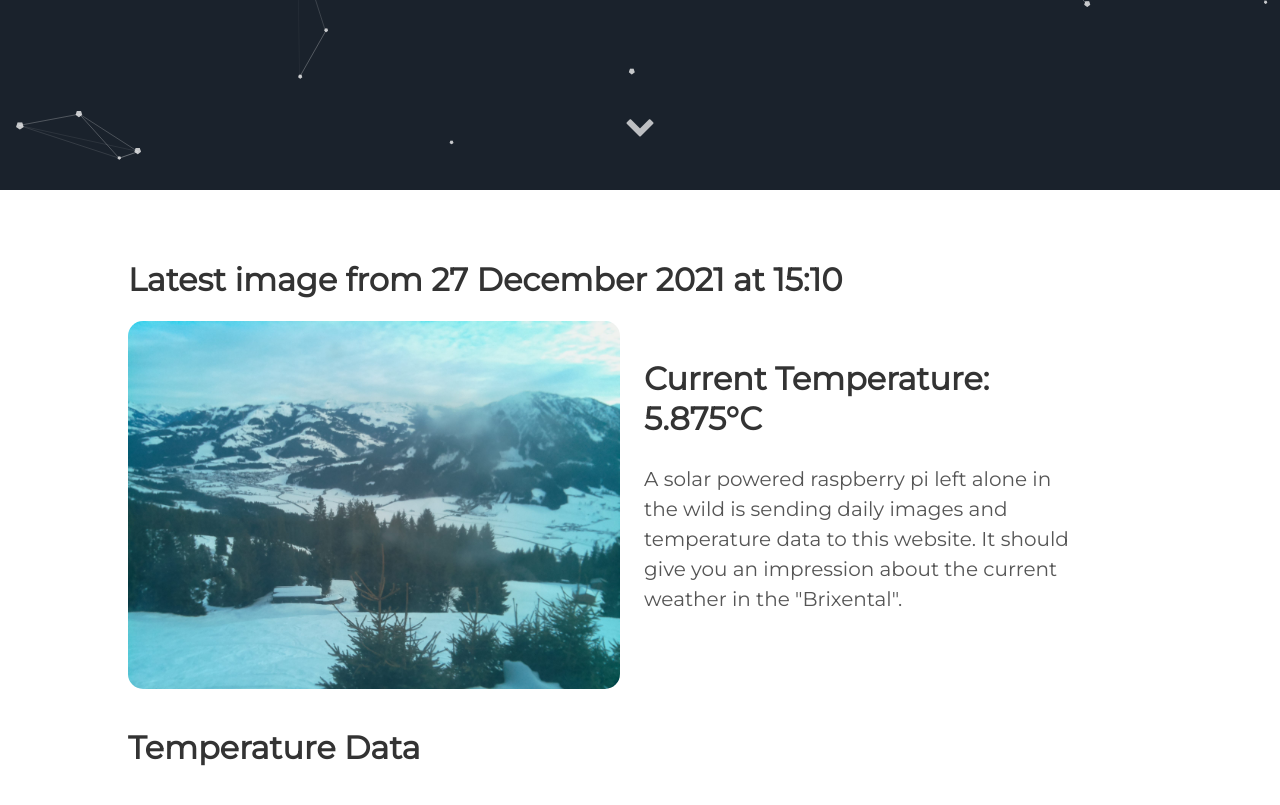
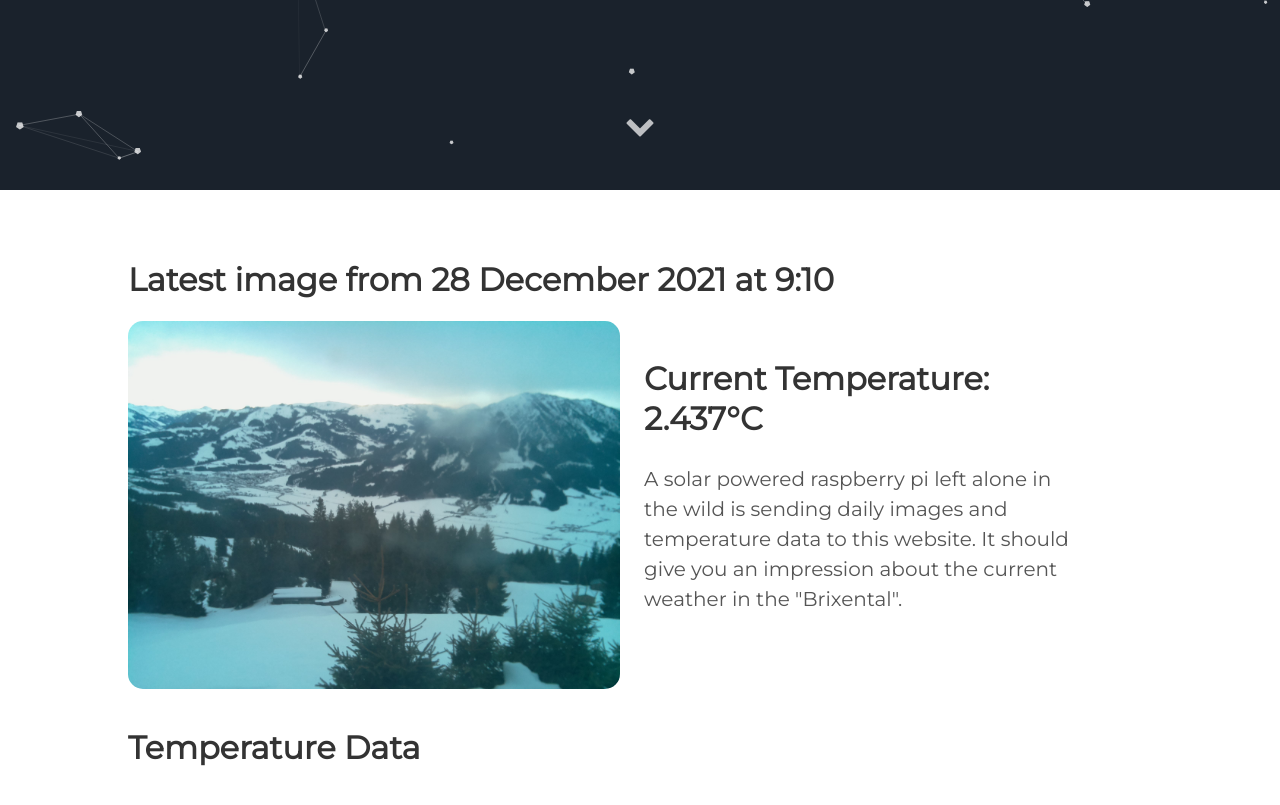
Before and after one commit to vektorious/vektorious.github.io, a Jekyll site: the page built from resources/huette.md, in a window 1280 px wide and 900 px high, scrolled down 710 px. Shown: the top 805 px of the window. Built offline with Jekyll 4.4.1, drawn with Linux system fonts in a browser that asks for light colours.

Commit message:
I'm a bot beep boop

```diff
--- a/resources/huette.md
+++ b/resources/huette.md
@@ -6,13 +6,13 @@ image: '/assets/img/'
 description: 'Live image from the Austrian alps'
 twitter_text: ' '
 ---
-## Latest image from 27 December 2021 at 15:10
+## Latest image from 28 December 2021 at  9:10
 <div class="huette">
   <div class="huette-image">
     <img src="{{ "/assets/img/huette.jpg" | prepend: site.baseurl }}">
   </div>
   <div class="huette-text">
-        <h2>Current Temperature: 5.875°C</h2>
+        <h2>Current Temperature: 2.437°C</h2>
         <p>A solar powered raspberry pi left alone in the wild is sending daily images and temperature data to this website. It should give you an impression about the current weather in the "Brixental".</p>
 
   </div>
```
Also changed, not shown: rpi-script/2021-12-28_090924.txt (renamed from rpi-script/2021-12-27_150924.txt, +5 -5 lines), rpi-script/huette.md (+2 -2 lines), assets/img/huette.jpg, assets/img/temp_plot.png, rpi-script/temp_plot.png, 1 other file.
